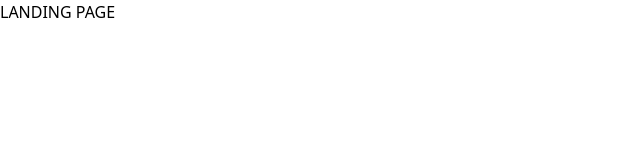
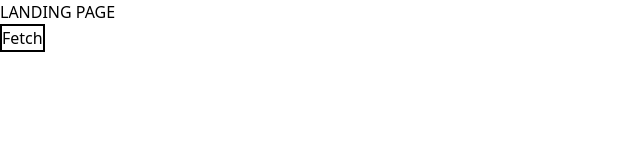
Before and after one commit to FelipePulcherio/ccrb_quiz_app_frontend, a React (Vite) app: page / in a window 1280 px wide. Shown: the top 160 px of the page, without its empty margins (0-640 px from the left). Built offline with nearby package versions, Linux system fonts and the light colour scheme.

Commit message:
Fetching test with axios

```diff
--- a/package.json
+++ b/package.json
@@ -10,6 +10,7 @@
     "preview": "vite preview"
   },
   "dependencies": {
+    "axios": "^1.7.7",
     "react": "^18.3.1",
     "react-dom": "^18.3.1",
     "react-router-dom": "^6.28.0"
--- a/src/pages/landingPage.tsx
+++ b/src/pages/landingPage.tsx
@@ -1,7 +1,19 @@
+import axios from "axios";
+
 export default function LandingPage(): JSX.Element {
+  function FetchTest() {
+    axios.get('http://127.0.0.1:3000/users')
+      .then(response => {
+        console.log(response.data);
+      }, error => {
+        console.log(error);
+      });
+  }
+
   return (
     <>
       <div>LANDING PAGE</div>
+      <button onClick={() => FetchTest()} className="border-2 border-[#000000]">Fetch</button>
     </>
   );
 }
```
Also changed, not shown: 1 other file (tests, documents, lock files or other folders).
